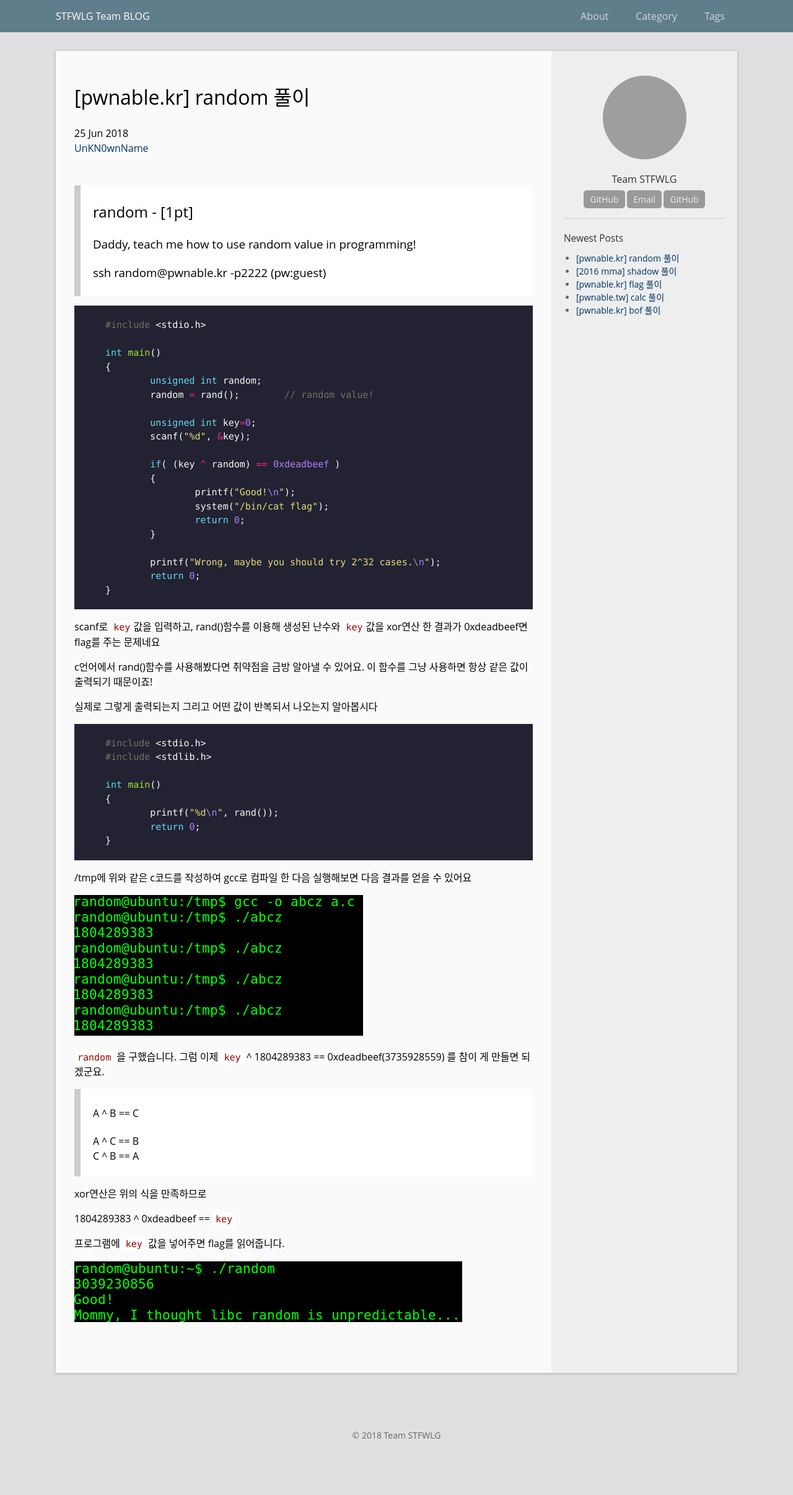
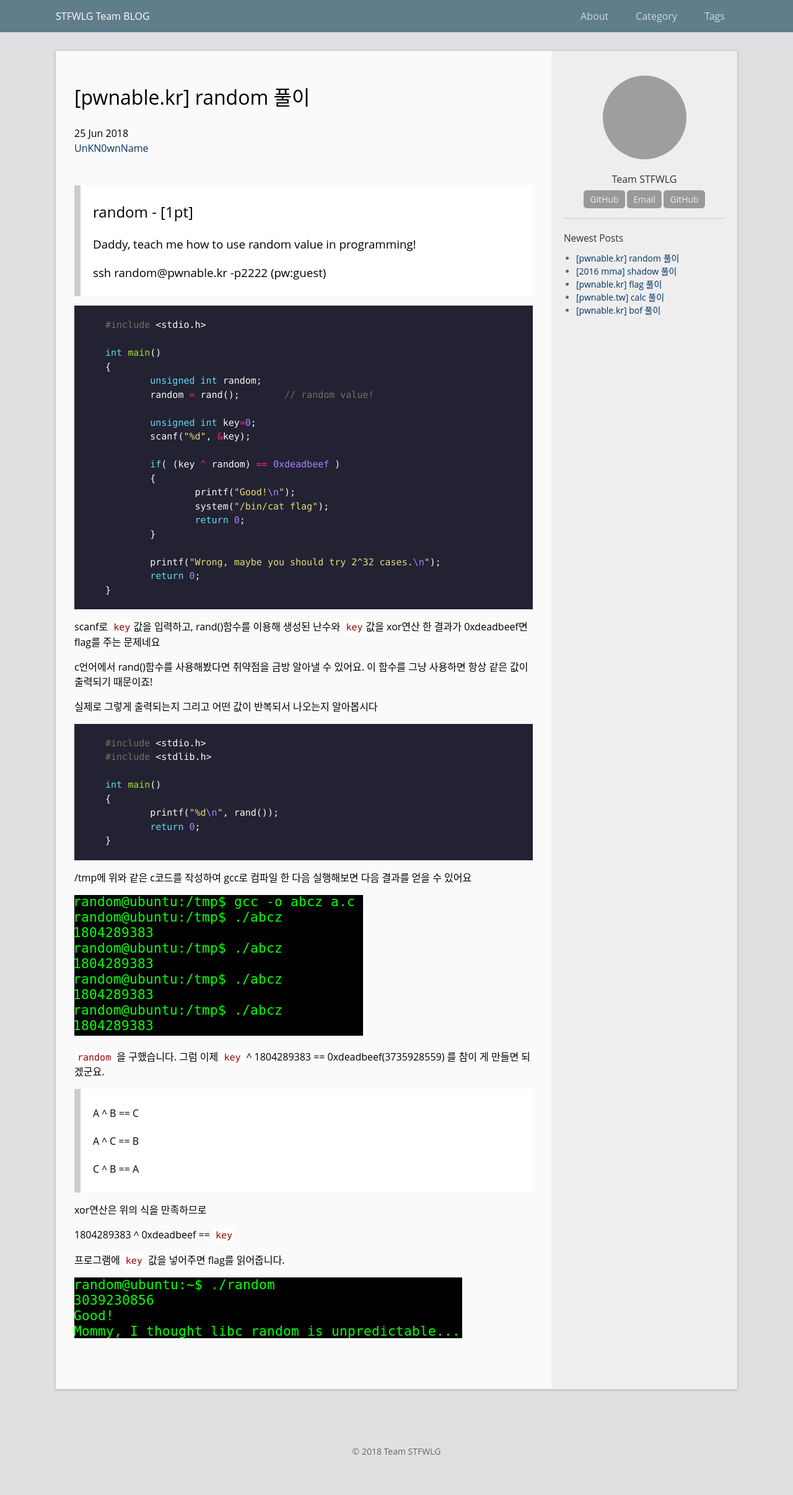
Before and after one commit to UnKN0wnName/stfwlg.github.io, a Jekyll site: the page built from _posts/2018-06-25-[pwnable.kr]_random_풀이.md, in a window 1280 px wide. Shown: the whole page at 62% size. Built offline with Jekyll 4.4.1, drawn with Linux system fonts in a browser that asks for light colours; comment, search, counter and statistics services are not loaded; before the commit the page ends 2386 px from its top, so only the background shows below that; grey boxes are pictures that could not be loaded.

```diff
--- a/_posts/2018-06-25-[pwnable.kr]_random_풀이.md
+++ b/_posts/2018-06-25-[pwnable.kr]_random_풀이.md
@@ -56,8 +56,8 @@ int main()
 `random` 을 구했습니다. 그럼 이제 `key` ^ 1804289383 == 0xdeadbeef(3735928559) 를 참이 게 만들면 되겠군요.
 
 >#### A ^ B == C
-A ^ C == B
-C ^ B == A
+>#### A ^ C == B
+>#### C ^ B == A
 
 xor연산은 위의 식을 만족하므로
 
```
